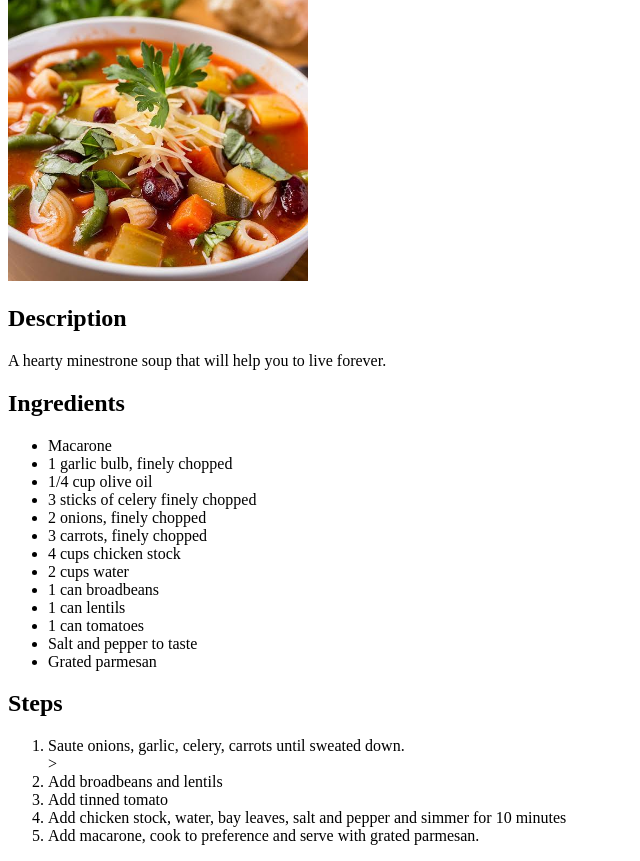
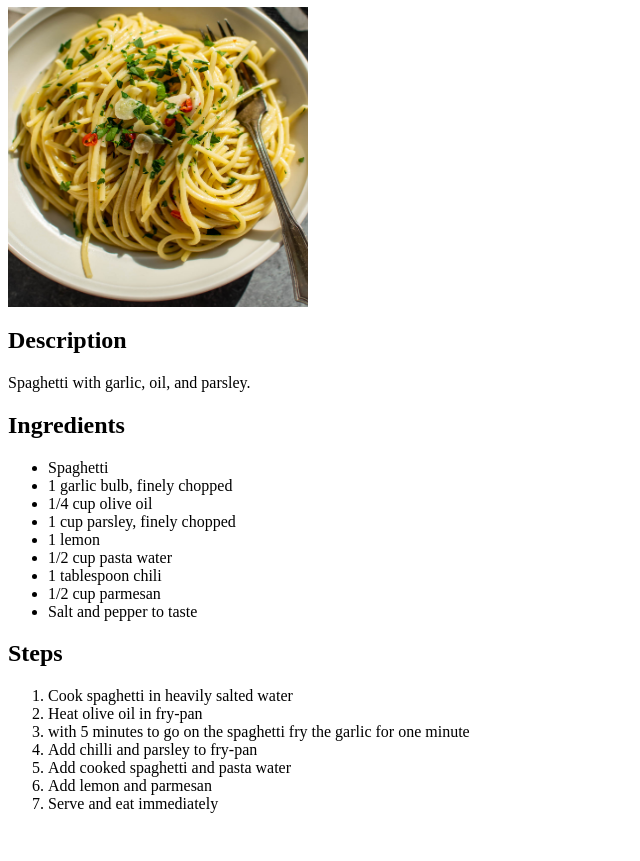
Before and after one commit to fancyboy96/odin-recipes, a plain HTML site: page recipes/spaghetti-aglio-e-olio.html in a window 1280 px wide. Shown: the part 99-960 px from the top of the page, without its empty margins (0-640 px from the left). After the commit the page ends 928 px from the top, so only its background shows below. Drawn offline with Linux system fonts and the light colour scheme.

Commit message:
Fixed issue where minestrone soup overwrote spaghetti aglio e olio recipe

```diff
--- a/recipes/spaghetti-aglio-e-olio.html
+++ b/recipes/spaghetti-aglio-e-olio.html
@@ -1,38 +1,37 @@
+@ -0,0 +1,36 @@
 <!DOCTYPE html>
 <html lang="en">
 <head>
     <meta charset="UTF-8">
     <meta name="viewport" content="width=device-width, initial-scale=1.0">
-    <title>Minestrone</title>
+    <title>Spaghetti Aglio e Olio</title>
 </head>
 <body>
-    <h1>Minestrone</h1>
-    <img src="../images/minestrone.jpeg" height="300" width="300">
+    <h1>Spaghetti Aglio e Olio</h1>
+    <img src="../images/Aglio-e-Olio.jpg" height="300" width="300">
     <h2>Description</h2>
-    <p>A hearty minestrone soup that will help you to live forever.</p>
+    <p>Spaghetti with garlic, oil, and parsley.</p>
     <h2>Ingredients</h2>
     <ul>
-        <li>Macarone</li>
+        <li>Spaghetti</li>
         <li>1 garlic bulb, finely chopped</li>
         <li>1/4 cup olive oil</li>
-        <li>3 sticks of celery finely chopped</li>
-        <li>2 onions, finely chopped</li>
-        <li>3 carrots, finely chopped</li>
-        <li>4 cups chicken stock</li>
-        <li>2 cups water</li>
-        <li>1 can broadbeans</li>
-        <li>1 can lentils</li>
-        <li>1 can tomatoes</li>
+        <li>1 cup parsley, finely chopped</li>
+        <li>1 lemon</li>
+        <li>1/2 cup pasta water</li>
+        <li>1 tablespoon chili</li>
+        <li>1/2 cup parmesan</li>
         <li>Salt and pepper to taste</li>
-        <li>Grated parmesan</li>
     </ul>
     <h2>Steps</h2>
     <ol>
-        <li>Saute onions, garlic, celery, carrots until sweated down.</li>>
-        <li>Add broadbeans and lentils</li>
-        <li>Add tinned tomato</li>
-        <li>Add chicken stock, water, bay leaves, salt and pepper and simmer for 10 minutes</li>
-        <li>Add macarone, cook to preference and serve with grated parmesan. </li>
+        <li>Cook spaghetti in heavily salted water</li>
+        <li>Heat olive oil in fry-pan</li>
+        <li>with 5 minutes to go on the spaghetti fry the garlic for one minute</li>
+        <li>Add chilli and parsley to fry-pan</li>
+        <li>Add cooked spaghetti and pasta water</li>
+        <li>Add lemon and parmesan</li>
+        <li>Serve and eat immediately</li>
     </ol>
 </body>
 </html>
```
Also changed, not shown: recipes/minestrone.html (+38 -0 lines).
